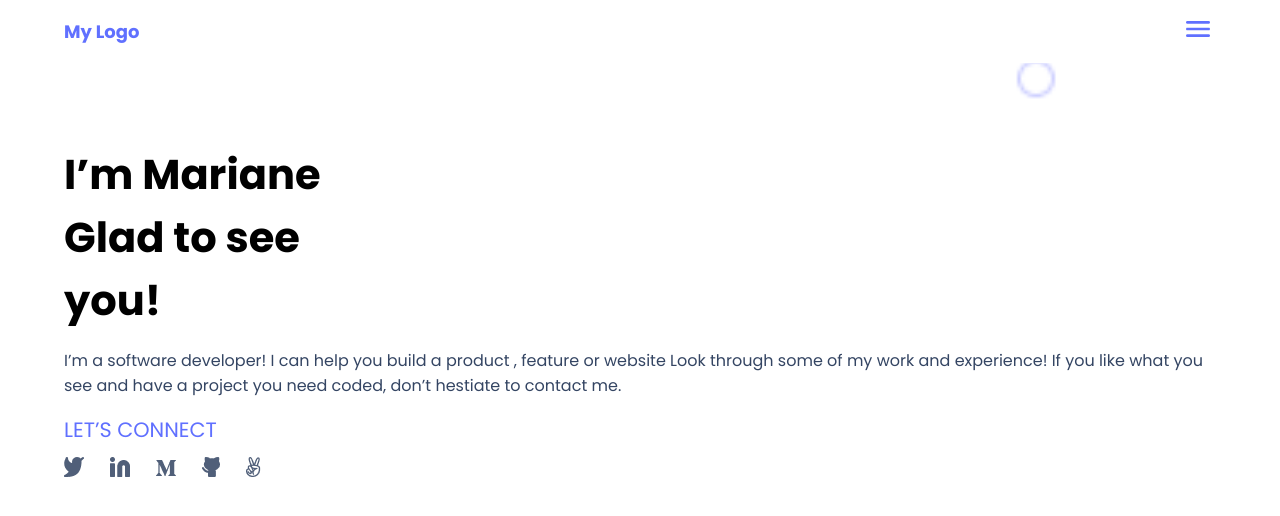
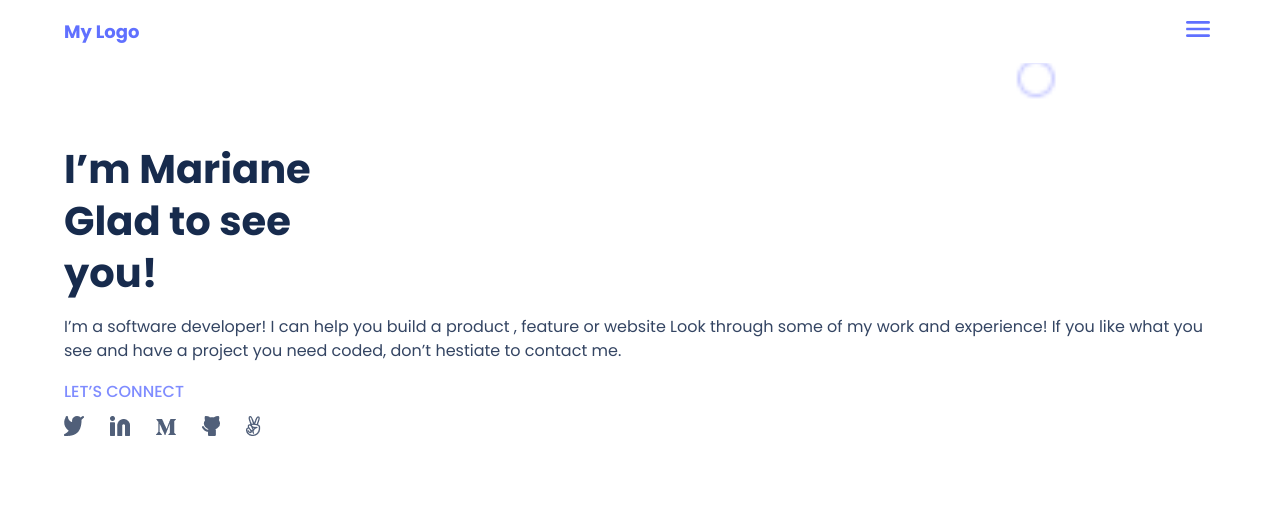
Before and after one commit to Stephen-Adom/portfolio.github.io, a website: page index.html in a window 1280 px wide. Drawn offline with Linux system fonts and the light colour scheme.

Commit message:
change the styles for headline title, paragraph and connect link

```diff
--- a/styles.css
+++ b/styles.css
@@ -3,8 +3,11 @@
 :root {
   --primary-color: #6070ff;
   --primary-color-deep: #2230d2;
+  --primary-color-light: #7f8cff;
   --base-color: #fff;
   --grey-text: #344563;
+  --grey-text-deep: #172b4d;
+  --light-white-bg: #e5e5e5;
 }
 
 html,
@@ -64,18 +67,25 @@ body {
 
 .headline-title {
   font-weight: 700;
-  font-size: 2.6rem;
+  font-size: 40px;
   margin: 0;
+  color: var(--grey-text-deep);
+  line-height: 52px;
 }
 
 #headline p {
   color: var(--grey-text);
+  font-weight: 400;
+  font-size: 16px;
+  line-height: 24px;
 }
 
 .headline-connect-link {
-  color: var(--primary-color);
+  color: var(--primary-color-light);
   text-decoration: none;
-  font-size: 1.3rem;
+  font-weight: 500;
+  font-size: 16px;
+  line-height: 24px;
 }
 
 .social-links {
```
